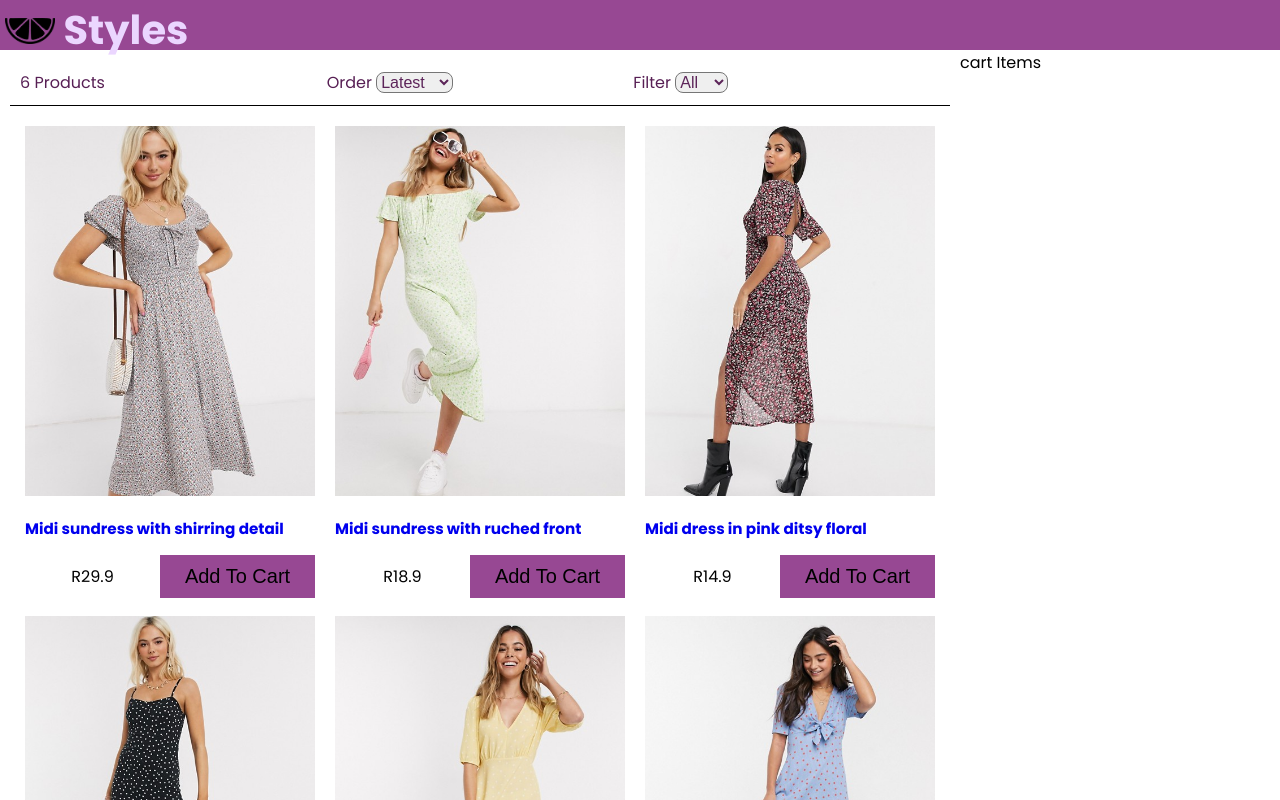
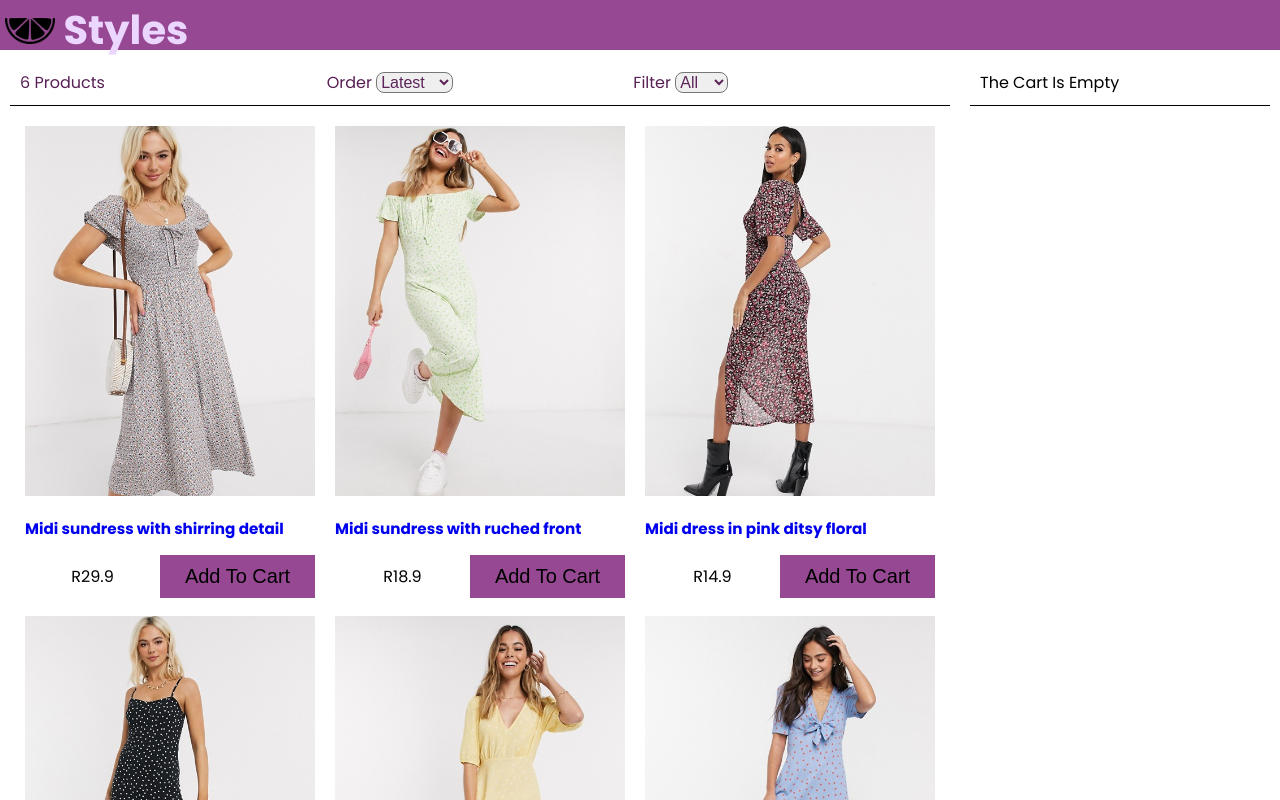
Before and after one commit to Nsovo-web/react-shopping-cart, a React (Create React App) app: page / in a window 1280 px wide. Shown: the top 800 px of the page. Built offline with nearby package versions, Linux system fonts and the light colour scheme.

Commit message:
cart component

```diff
--- a/src/App.js
+++ b/src/App.js
@@ -3,6 +3,7 @@ import data from './data.json'
 import React from 'react';
 import Products from './Components/Products';
 import Filter from './Components/filter';
+import Cart from './Components/Cart';
 
 //featur-1 changes
 //convert function component to class componet
@@ -11,6 +12,7 @@ class App extends React.Component {
     super(); //parent constructor
     this.state ={
       products: data.products,
+      cartItems: [],
       size:"",               //dress size
       sort:""               // lowest price, highest price, latest products
     }
@@ -19,7 +21,27 @@ class App extends React.Component {
 
   }
 
+  addToCart =(product)=>{
 
+    const cartItems = this.state.cartItems.slice();  //created a clone of the cartItem
+
+    let alreadyInCart=false;
+    cartItems.forEach(item=>{
+      if(item._id === product._id){
+        item.count++;
+        alreadyInCart = true;
+      }
+
+    })
+      if(!alreadyInCart){
+        cartItems.push({...product, count:1})  // add count as a new item into cartItems. `(...) spread operator used to unpack array elements
+
+      }
+
+
+    this.setState({cartItems:cartItems})
+    //console.log(cartItems)
+  }
 
   sortProducts =(event)=>{
     const sort = event.target.value;                   //function to sort our products
@@ -74,10 +96,10 @@ render(){
           <div className="products">
             <Filter count={this.state.products.length} size={this.state.size} sort={this.state.sort}
             filterProducts={this.filterProducts} sortProducts={this.sortProducts}/>
-            <Products Products={this.state.products}/>
+            <Products Products={this.state.products} addToCart={this.addToCart}/>
           </div>
           <div className="sidebar">
-            cart Items
+             <Cart cartItems={this.state.cartItems}/>
           </div>
 
         </div>
--- /dev/null
+++ b/src/Components/Cart.js
@@ -0,0 +1,19 @@
+import React, { Component } from 'react'
+
+export default class Cart extends Component {
+    render() {
+
+            //const {cartItems} = this.props.cartItems;
+         //from the parent component get the cartItems passed as properties
+        return (
+            <div>
+                {this.props.cartItems.length === 0?
+                <div className="cart cart-header">The Cart Is Empty</div>
+                :
+                <div className="cart cart-header">You Have {this.props.cartItems.length} Item(s) In The Cart</div>
+                }
+
+            </div>
+        )
+    }
+}
--- a/src/Components/Products.js
+++ b/src/Components/Products.js
@@ -16,7 +16,8 @@ export default class Products extends Component {
                             </a>
                             <div className="product-price">
                                <div className="price">{formatCurrency(product.price)}</div>
-                               <button className="button primary">Add To Cart</button>
+
+                               <button onClick={()=>this.props.addToCart(product)} className="button primary">Add To Cart</button>
                             </div>
                            </div>
                        </li>
--- a/src/index.css
+++ b/src/index.css
@@ -183,3 +183,12 @@ footer{
 
   color: #571f54;
 }
+
+/*Cart Header*/
+
+.cart-header{
+  align-items: center;
+  padding: 1rem;
+  border-bottom: 0.1rem black solid;
+  margin: 1rem;
+}
```
